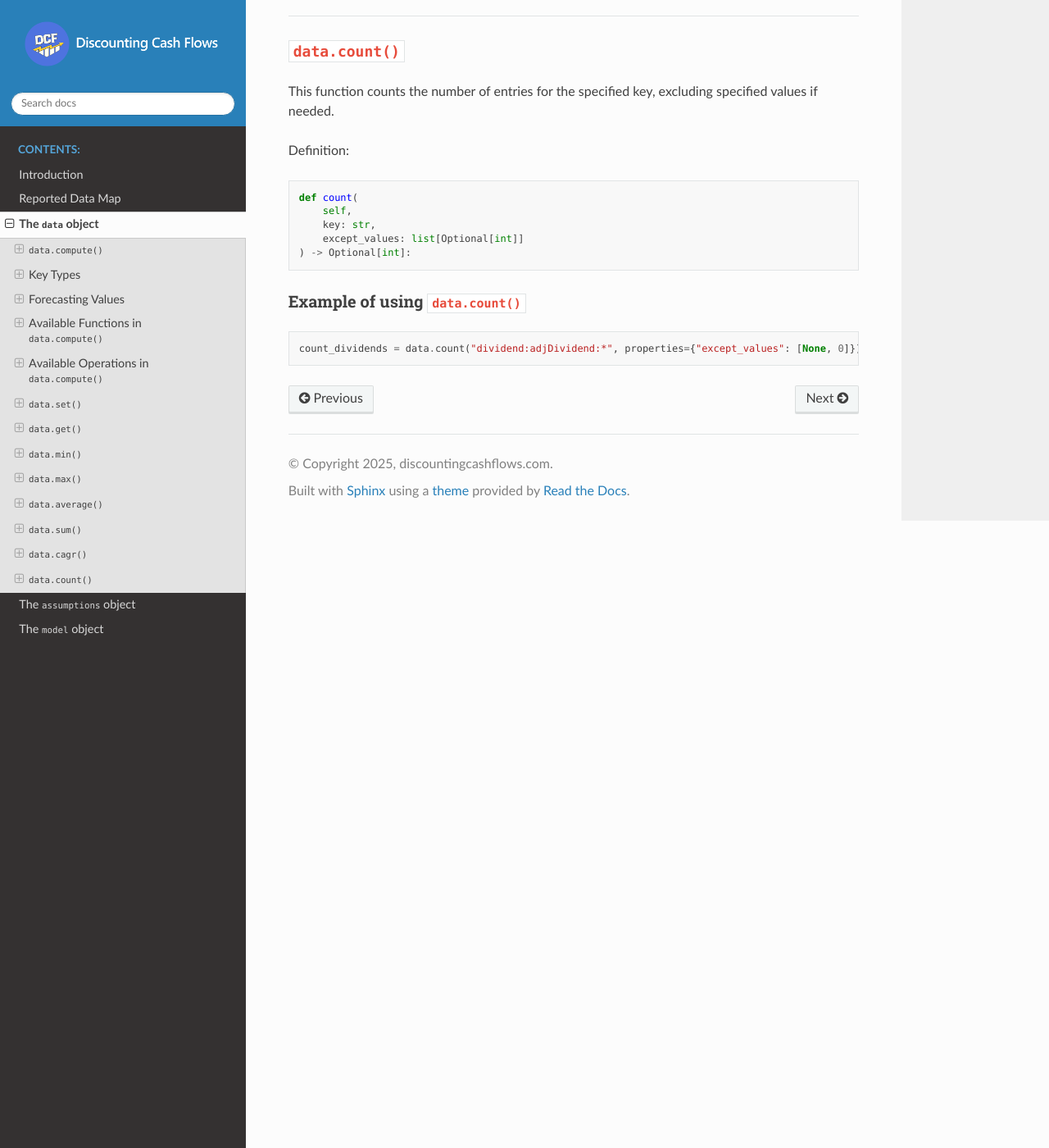
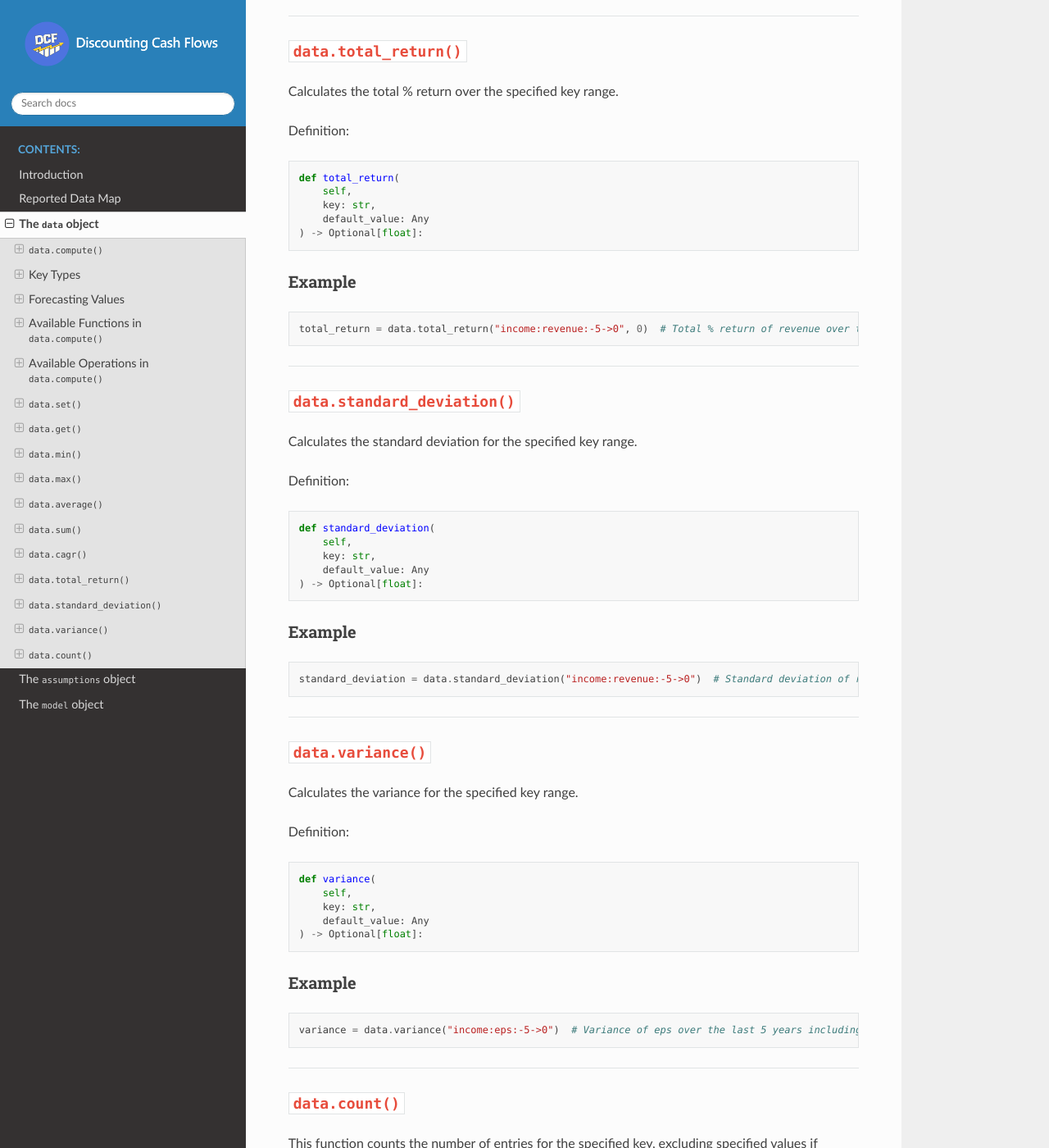
Before and after one commit to DiscountingCashFlows/readthedocs, a Sphinx documentation site: the page built from docs/source/data_object.rst, in a window 1280 px wide and 1400 px high, scrolled down 13134 px. Shown: the whole window at 82% size. Built offline with Sphinx 7.4.7 and the Read the Docs theme 3.1.0, drawn with Linux system fonts in a browser that asks for light colours.

Commit message:
add data functions: total_return, standard_deviation, variance

```diff
--- a/docs/source/data_object.rst
+++ b/docs/source/data_object.rst
@@ -715,7 +715,84 @@ Example
 
 .. code:: python
 
-   cagr = data.cagr("income:revenue:-5->0")  # Revenue CAGR over the last 5 years including LTM or defaulting to 0
+   cagr = data.cagr("income:revenue:-5->0", 0)  # Revenue CAGR over the last 5 years including LTM or defaulting to 0
+
+--------------
+
+``data.total_return()``
+~~~~~~~~~~~~~~~~~~~~~~~
+
+Calculates the total % return over the specified key range.
+
+Definition:
+
+.. code:: python
+
+    def total_return(
+        self,
+        key: str,
+        default_value: Any
+    ) -> Optional[float]:
+
+
+Example
+^^^^^^^
+
+.. code:: python
+
+   total_return = data.total_return("income:revenue:-5->0", 0)  # Total % return of revenue over the last 5 years including LTM or defaulting to 0
+
+
+--------------
+
+``data.standard_deviation()``
+~~~~~~~~~~~~~~~~~~~~~~~~~~~~~
+
+Calculates the standard deviation for the specified key range.
+
+Definition:
+
+.. code:: python
+
+    def standard_deviation(
+        self,
+        key: str,
+        default_value: Any
+    ) -> Optional[float]:
+
+
+Example
+^^^^^^^
+
+.. code:: python
+
+   standard_deviation = data.standard_deviation("income:revenue:-5->0")  # Standard deviation of revenue over the last 5 years excluding LTM
+
+
+--------------
+
+``data.variance()``
+~~~~~~~~~~~~~~~~~~~
+
+Calculates the variance for the specified key range.
+
+Definition:
+
+.. code:: python
+
+    def variance(
+        self,
+        key: str,
+        default_value: Any
+    ) -> Optional[float]:
+
+
+Example
+^^^^^^^
+
+.. code:: python
+
+   variance = data.variance("income:eps:-5->0")  # Variance of eps over the last 5 years including LTM
 
 --------------
 
```
